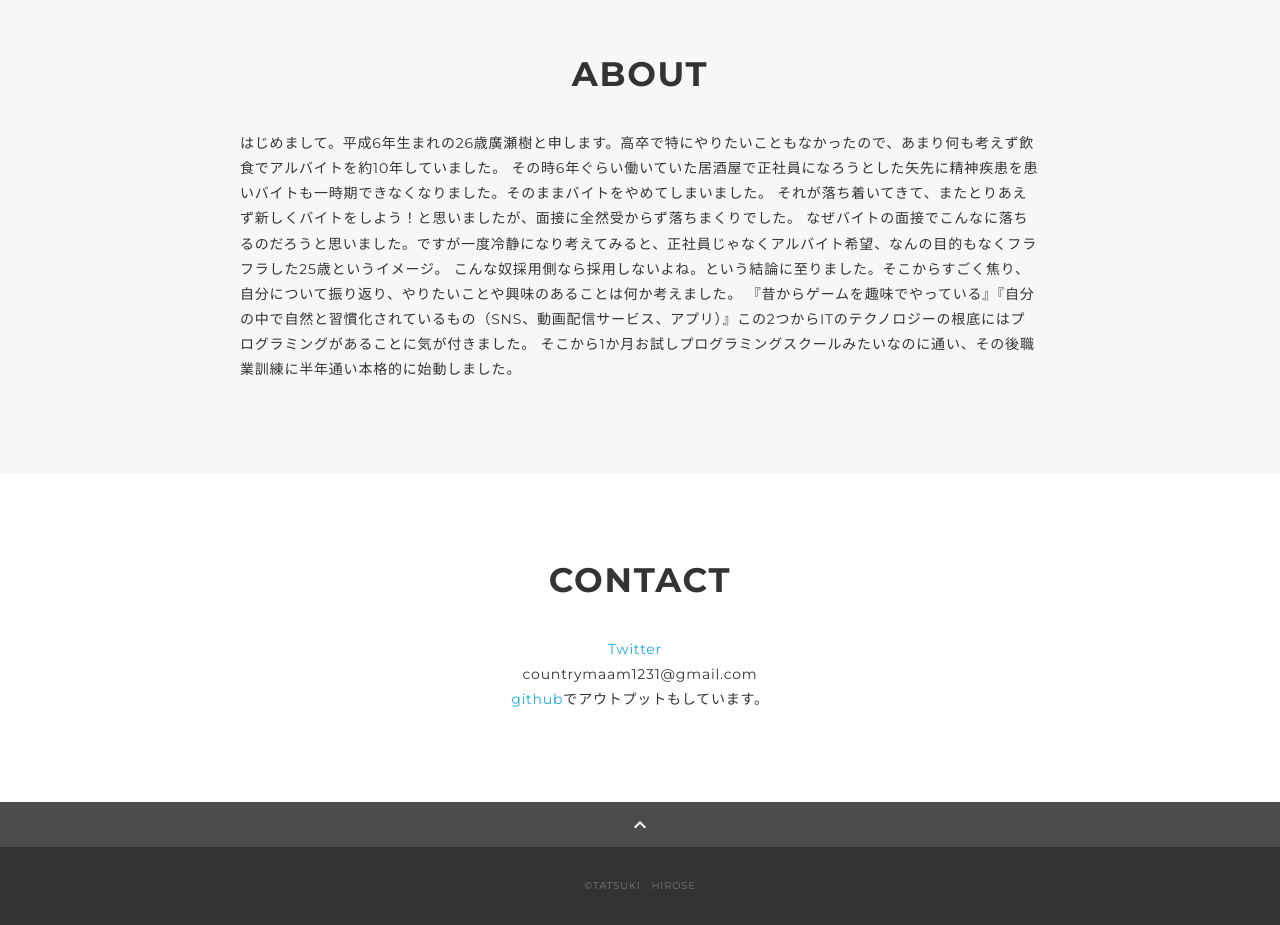
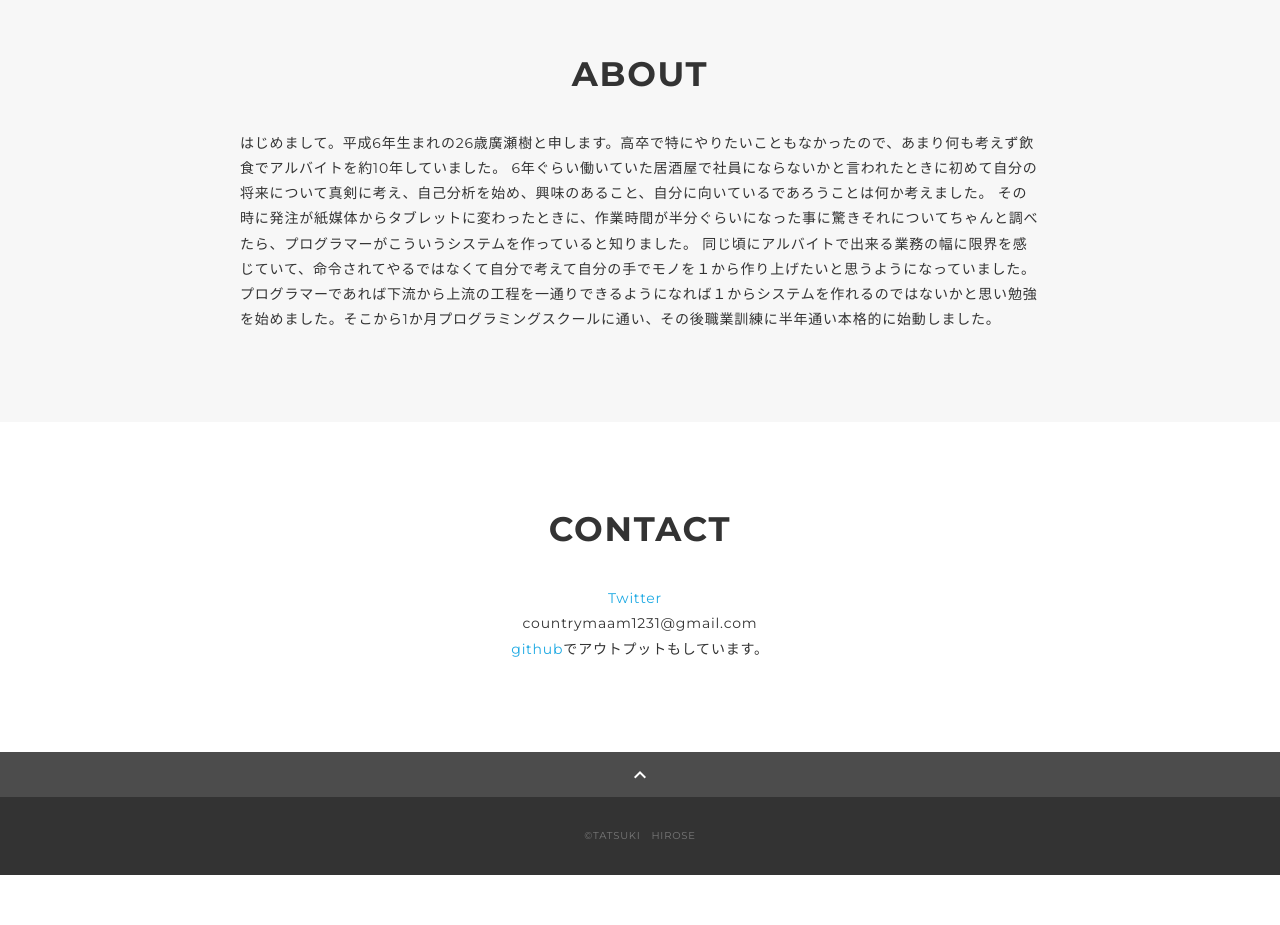
Before and after one commit to emptywood/portfolio, a plain HTML site: page index.html in a window 1280 px wide. Shown: the part 2160-3085 px from the top of the page. After the commit the page ends 3035 px from the top, so only its background shows below. Drawn offline with nearby package versions, Linux system fonts and the light colour scheme.

Commit message:
Update index.html

```diff
--- a/index.html
+++ b/index.html
@@ -136,12 +136,10 @@
             <div class="profile-body">
               <p>
                 はじめまして。平成6年生まれの26歳廣瀬樹と申します。高卒で特にやりたいこともなかったので、あまり何も考えず飲食でアルバイトを約10年していました。
-                その時6年ぐらい働いていた居酒屋で正社員になろうとした矢先に精神疾患を患いバイトも一時期できなくなりました。そのままバイトをやめてしまいました。
-                それが落ち着いてきて、またとりあえず新しくバイトをしよう！と思いましたが、面接に全然受からず落ちまくりでした。
-                なぜバイトの面接でこんなに落ちるのだろうと思いました。ですが一度冷静になり考えてみると、正社員じゃなくアルバイト希望、なんの目的もなくフラフラした25歳というイメージ。
-                こんな奴採用側なら採用しないよね。という結論に至りました。そこからすごく焦り、自分について振り返り、やりたいことや興味のあることは何か考えました。
-                『昔からゲームを趣味でやっている』『自分の中で自然と習慣化されているもの（SNS、動画配信サービス、アプリ）』この2つからITのテクノロジーの根底にはプログラミングがあることに気が付きました。
-                そこから1か月お試しプログラミングスクールみたいなのに通い、その後職業訓練に半年通い本格的に始動しました。
+                6年ぐらい働いていた居酒屋で社員にならないかと言われたときに初めて自分の将来について真剣に考え、自己分析を始め、興味のあること、自分に向いているであろうことは何か考えました。
+                その時に発注が紙媒体からタブレットに変わったときに、作業時間が半分ぐらいになった事に驚きそれについてちゃんと調べたら、プログラマーがこういうシステムを作っていると知りました。
+                同じ頃にアルバイトで出来る業務の幅に限界を感じていて、命令されてやるではなくて自分で考えて自分の手でモノを１から作り上げたいと思うようになっていました。
+                プログラマーであれば下流から上流の工程を一通りできるようになれば１からシステムを作れるのではないかと思い勉強を始めました。そこから1か月プログラミングスクールに通い、その後職業訓練に半年通い本格的に始動しました。
               </p>
             </div>
           </div>
```
